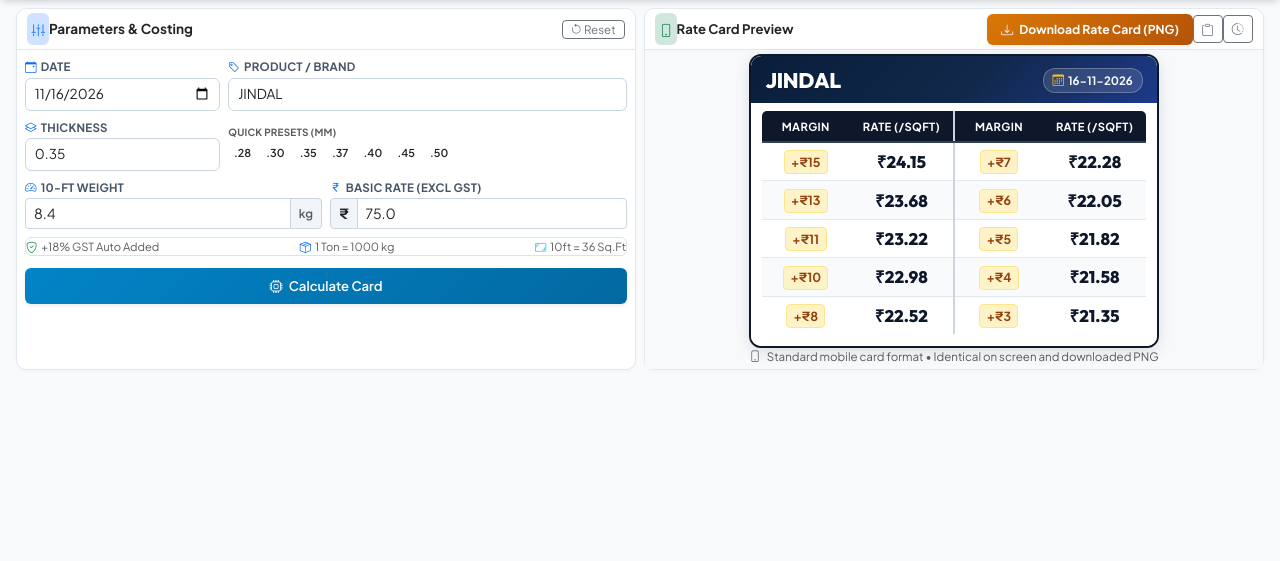
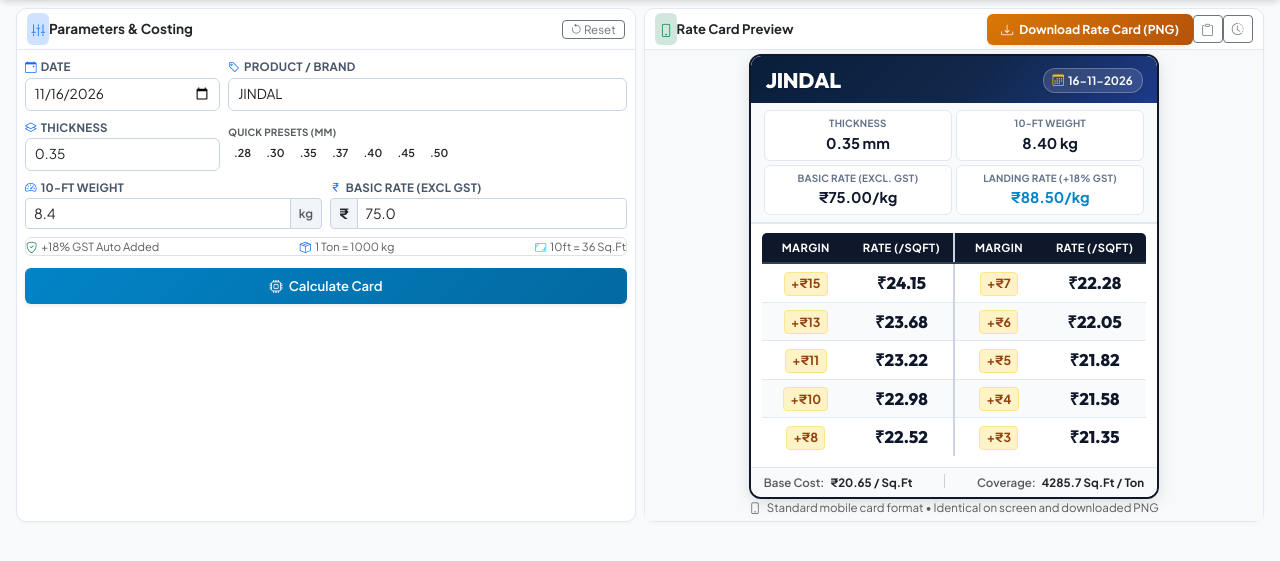
Before and after one commit to Suhailirfani/legacy, a Django app: page / in a window 1280 px wide. Shown: the part 36-597 px from the top of the page. Run offline with Django 5.2, Linux system fonts and the light colour scheme; data that the repository does not hold is empty; some libraries are stand-ins or nearby versions.

Commit message:
Restore 4 specification boxes and bottom cost/coverage strip in Rate Card, keeping logos removed

```diff
--- a/calculator/static/calculator/sw.js
+++ b/calculator/static/calculator/sw.js
@@ -1,6 +1,6 @@
 // Roofing Calculator Service Worker
-// Version 14: Ultra-clean card without logos or metadata fields
-const CACHE_NAME = 'roofing-calc-v14';
+// Version 15: Restored 4 specification boxes and bottom cost/coverage strip without logos in card
+const CACHE_NAME = 'roofing-calc-v15';
 const STATIC_ASSETS = [
   '/manifest.json',
   '/static/calculator/manifest.json',
--- a/calculator/templates/calculator/dashboard.html
+++ b/calculator/templates/calculator/dashboard.html
@@ -158,6 +158,40 @@
                         </div>
                     </div>
 
+                    <!-- Technical Specifications: 4 Individual Boxes (2x2) -->
+                    <div class="rc-meta-strip">
+                        <div class="row g-1 text-center">
+                            <!-- Box 1: Thickness -->
+                            <div class="col-6">
+                                <div class="rc-meta-box">
+                                    <span class="rc-meta-label d-block">Thickness</span>
+                                    <span class="rc-meta-value"><span id="card-thickness-display">{{ preview.thickness }}</span> mm</span>
+                                </div>
+                            </div>
+                            <!-- Box 2: 10-ft Weight -->
+                            <div class="col-6">
+                                <div class="rc-meta-box">
+                                    <span class="rc-meta-label d-block">10-ft Weight</span>
+                                    <span class="rc-meta-value"><span id="card-weight-display">{{ preview.weight_10ft }}</span> kg</span>
+                                </div>
+                            </div>
+                            <!-- Box 3: Basic Rate (Excl. GST) -->
+                            <div class="col-6 mt-1">
+                                <div class="rc-meta-box">
+                                    <span class="rc-meta-label d-block">Basic Rate (Excl. GST)</span>
+                                    <span class="rc-meta-value">₹<span id="card-basic-display">{{ preview.landing_rate }}</span>/kg</span>
+                                </div>
+                            </div>
+                            <!-- Box 4: Landing Rate (+18% GST) -->
+                            <div class="col-6 mt-1">
+                                <div class="rc-meta-box">
+                                    <span class="rc-meta-label d-block">Landing Rate (+18% GST)</span>
+                                    <span class="rc-meta-value highlight">₹<span id="card-landing-display">{{ preview.rate_incl_gst }}</span>/kg</span>
+                                </div>
+                            </div>
+                        </div>
+                    </div>
+
                     <!-- ALL 10 MARGIN TIERS IN A CLEAN 4-COLUMN TABLE -->
                     <div class="tier-table-container">
                         <table class="tier-card-table">
@@ -182,6 +216,19 @@
                                 {% endfor %}
                             </tbody>
                         </table>
+                    </div>
+
+                    <!-- Bottom Info Line: Base Cost & Coverage (Simple Line, No Boxes) -->
+                    <div class="rc-footer-strip d-flex justify-content-between align-items-center">
+                        <div>
+                            <span class="text-muted fw-semibold">Base Cost:</span>
+                            <strong class="text-dark ms-1">₹<span id="card-basecost-display">{{ preview.cost_per_sqft }}</span> / Sq.Ft</strong>
+                        </div>
+                        <div class="vr my-0.5" style="height: 14px; opacity: 0.25;"></div>
+                        <div>
+                            <span class="text-muted fw-semibold">Coverage:</span>
+                            <strong class="text-dark ms-1"><span id="card-sqft-display">{{ preview.sqft_per_ton }}</span> Sq.Ft / Ton</strong>
+                        </div>
                     </div>
 
                 </div>
@@ -397,9 +444,12 @@ document.addEventListener('DOMContentLoaded', function () {
         btnCopyCard.addEventListener('click', () => {
             const product = inputProduct.value.trim() || 'Roofing';
             const thickness = inputThickness.value;
+            const basic = cardBasicDisplay ? cardBasicDisplay.textContent : inputLandingRate.value;
+            const landing = cardLandingDisplay ? cardLandingDisplay.textContent : '';
+            const costSqft = cardBaseCostDisplay ? cardBaseCostDisplay.textContent : '';
             const dateVal = cardDateDisplay ? cardDateDisplay.textContent : formatDateToDDMMYYYY(inputDate.value);
 
-            let text = `*${product} (${thickness}mm)*\nDate: ${dateVal}\n\n*Target Selling Rates:*\n`;
+            let text = `*${product} (${thickness}mm)*\nDate: ${dateVal}\nBasic Rate: ₹${basic}/kg (Excl. GST)\nLanding Rate: ₹${landing}/kg (+18% GST)\nBase Cost: ₹${costSqft}/Sq.Ft\n\n*Target Selling Rates:*\n`;
             MARGIN_TIERS.forEach(m => {
                 const cell = document.querySelector(`.tier-val[data-margin="${m}"]`);
                 if (cell) {
```
